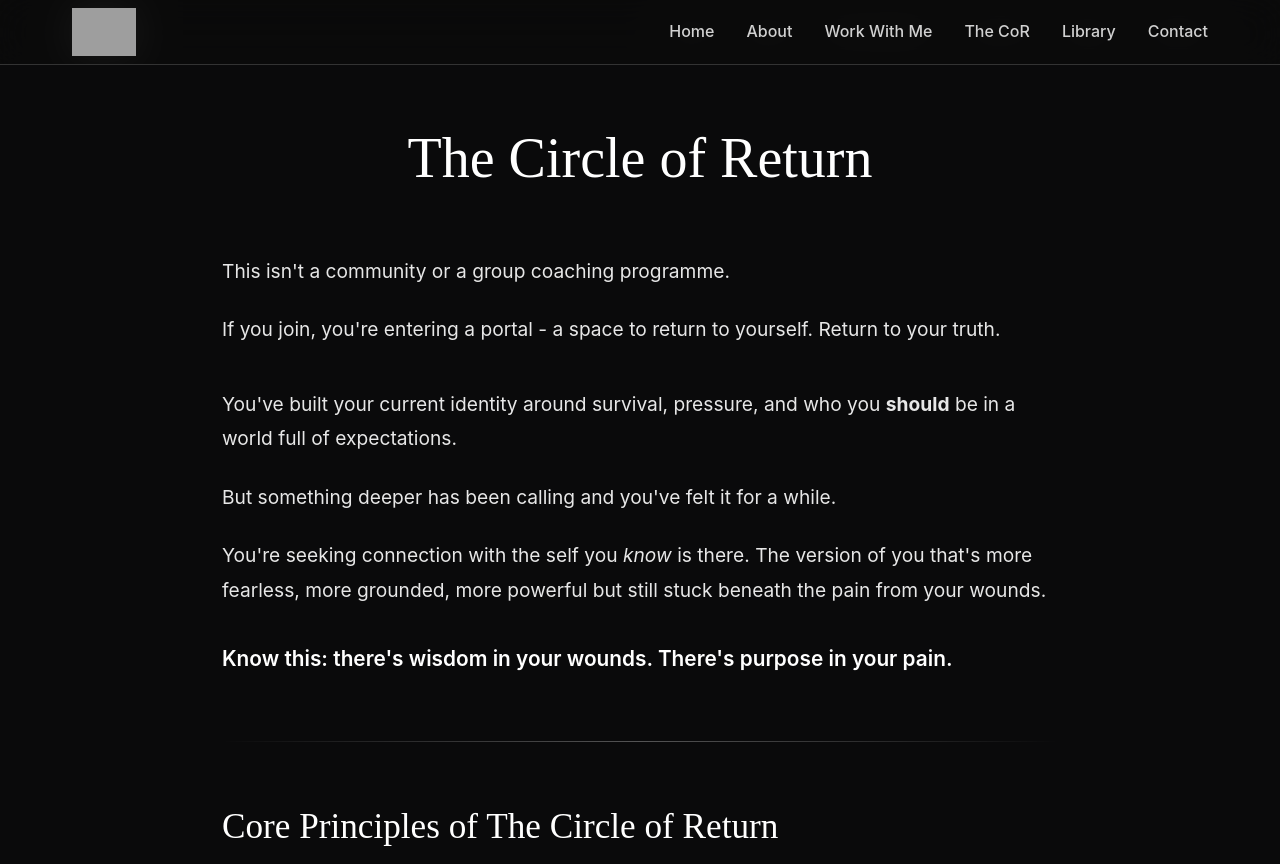
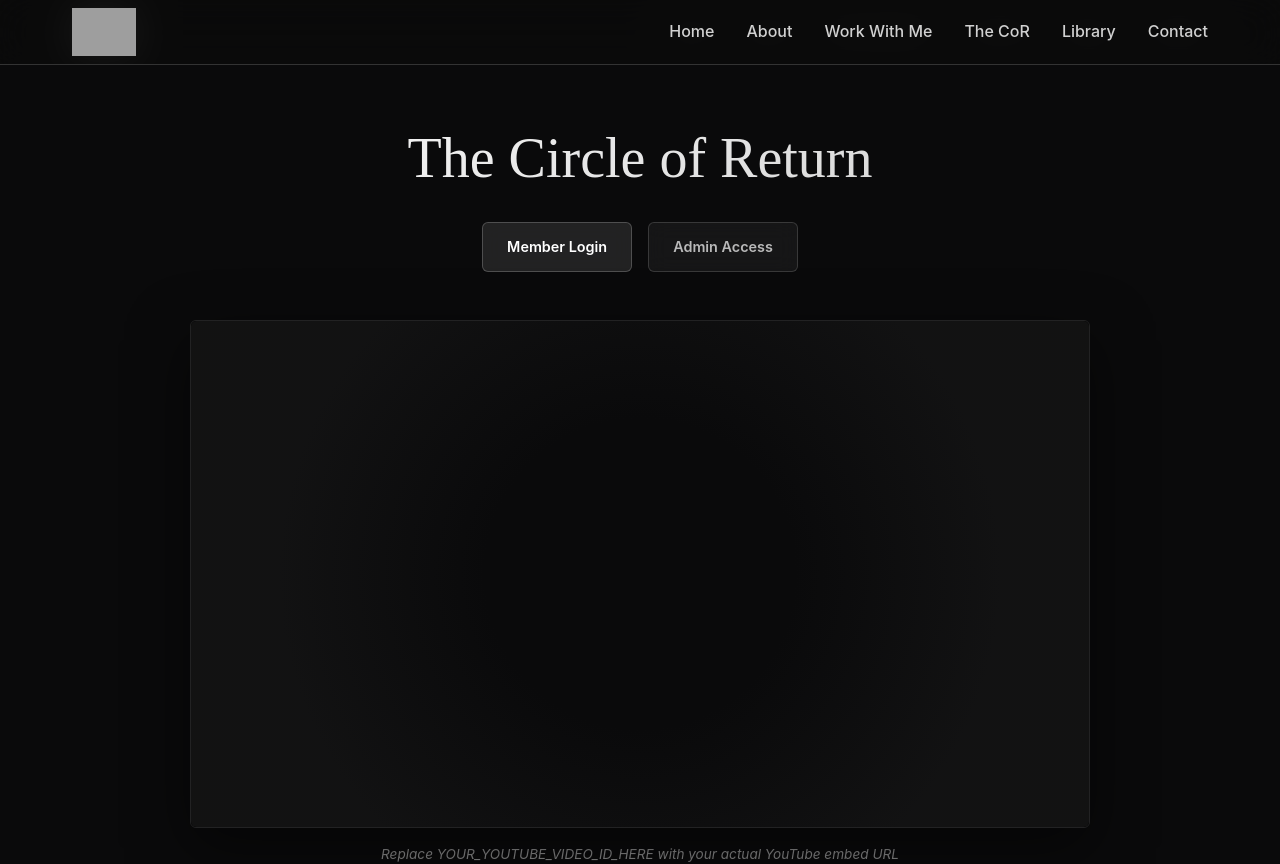
Before and after one commit to Your-True-North/true-north-websiteV2, a Next.js app: page /circle in a window 1280 px wide. Shown: the top 864 px of the page. Built offline with nearby package versions, Linux system fonts and the light colour scheme; grey boxes are pictures that could not be loaded.

Commit message:
Add enhanced Circle page design with video and login buttons

```diff
--- a/app/circle/page.tsx
+++ b/app/circle/page.tsx
@@ -55,30 +55,181 @@ export default function Circle() {
       <Navigation />
       <MysticalBackground />
 
-      <main className="page-container">
+      {/* Diagonal Shimmer Effect */}
+      <div style={{
+        position: 'fixed',
+        top: 0,
+        left: 0,
+        width: '100%',
+        height: '100%',
+        overflow: 'hidden',
+        pointerEvents: 'none',
+        zIndex: 1
+      }}>
+        {[...Array(3)].map((_, i) => (
+          <div
+            key={i}
+            style={{
+              position: 'absolute',
+              width: '2px',
+              height: '100%',
+              background: 'linear-gradient(180deg, transparent, rgba(255,255,255,0.15), transparent)',
+              animation: `shimmer ${8 + i * 2}s linear infinite`,
+              animationDelay: `${i * 2}s`,
+              transform: 'rotate(-45deg)',
+              transformOrigin: 'top left'
+            }}
+          />
+        ))}
+      </div>
+
+      <main className="page-container" style={{position: 'relative', zIndex: 2}}>
+        {/* Hero Section with Video */}
         <section className="section" style={{
           paddingTop: isMobile ? '6rem' : '8rem',
-          paddingBottom: '4rem'
+          paddingBottom: '2rem'
         }}>
-          <div className="container" style={{maxWidth: '900px', margin: '0 auto'}}>
+          <div className="container" style={{maxWidth: '1200px', margin: '0 auto'}}>
 
-            <div style={{textAlign: 'center', marginBottom: '4rem'}}>
+            <div style={{textAlign: 'center', marginBottom: '3rem'}}>
               <h1 style={{
                 fontSize: isMobile ? '2.5rem' : '3.5rem',
                 marginBottom: '2rem',
                 color: '#ffffff',
                 fontWeight: '700',
-                lineHeight: '1.1'
+                lineHeight: '1.1',
+                background: 'linear-gradient(135deg, #ffffff 0%, rgba(255,255,255,0.8) 100%)',
+                WebkitBackgroundClip: 'text',
+                WebkitTextFillColor: 'transparent',
+                backgroundClip: 'text'
               }}>
                 The Circle of Return
               </h1>
+
+              {/* Login Buttons */}
+              <div style={{
+                display: 'flex',
+                gap: '1rem',
+                justifyContent: 'center',
+                marginBottom: '3rem',
+                flexWrap: 'wrap'
+              }}>
+                <a
+                  href="/auth/login"
+                  style={{
+                    padding: '0.8rem 1.5rem',
+                    background: 'rgba(255, 255, 255, 0.1)',
+                    backdropFilter: 'blur(10px)',
+                    border: '1px solid rgba(255, 255, 255, 0.2)',
+                    color: '#ffffff',
+                    textDecoration: 'none',
+                    borderRadius: '6px',
+                    fontSize: '0.9rem',
+                    fontWeight: '600',
+                    transition: 'all 0.3s ease'
+                  }}
+                  onMouseEnter={(e) => {
+                    e.currentTarget.style.background = 'rgba(255, 255, 255, 0.15)'
+                    e.currentTarget.style.borderColor = 'rgba(255, 255, 255, 0.3)'
+                  }}
+                  onMouseLeave={(e) => {
+                    e.currentTarget.style.background = 'rgba(255, 255, 255, 0.1)'
+                    e.currentTarget.style.borderColor = 'rgba(255, 255, 255, 0.2)'
+                  }}
+                >
+                  Member Login
+                </a>
+                <a
+                  href="/admin"
+                  style={{
+                    padding: '0.8rem 1.5rem',
+                    background: 'rgba(255, 255, 255, 0.05)',
+                    backdropFilter: 'blur(10px)',
+                    border: '1px solid rgba(255, 255, 255, 0.15)',
+                    color: 'rgba(255, 255, 255, 0.7)',
+                    textDecoration: 'none',
+                    borderRadius: '6px',
+                    fontSize: '0.9rem',
+                    fontWeight: '600',
+                    transition: 'all 0.3s ease'
+                  }}
+                  onMouseEnter={(e) => {
+                    e.currentTarget.style.background = 'rgba(255, 255, 255, 0.1)'
+                    e.currentTarget.style.color = '#ffffff'
+                  }}
+                  onMouseLeave={(e) => {
+                    e.currentTarget.style.background = 'rgba(255, 255, 255, 0.05)'
+                    e.currentTarget.style.color = 'rgba(255, 255, 255, 0.7)'
+                  }}
+                >
+                  Admin Access
+                </a>
+              </div>
+
+              {/* YouTube Video Embed */}
+              <div style={{
+                marginBottom: '3rem',
+                maxWidth: '900px',
+                margin: '0 auto 3rem auto'
+              }}>
+                <div style={{
+                  position: 'relative',
+                  paddingBottom: '56.25%',
+                  height: 0,
+                  overflow: 'hidden',
+                  borderRadius: '6px',
+                  boxShadow: '0 20px 60px rgba(0, 0, 0, 0.5)',
+                  border: '1px solid rgba(255, 255, 255, 0.1)'
+                }}>
+                  {/* Charcoal Grey Overlay */}
+                  <div style={{
+                    position: 'absolute',
+                    top: 0,
+                    left: 0,
+                    right: 0,
+                    bottom: 0,
+                    background: 'radial-gradient(circle at center, transparent 30%, rgba(30, 30, 30, 0.4) 70%, rgba(20, 20, 20, 0.8) 100%)',
+                    pointerEvents: 'none',
+                    zIndex: 1,
+                    borderRadius: '6px'
+                  }} />
+
+                  <iframe
+                    src="YOUR_YOUTUBE_VIDEO_ID_HERE"
+                    title="Circle of Return Introduction"
+                    style={{
+                      position: 'absolute',
+                      top: 0,
+                      left: 0,
+                      width: '100%',
+                      height: '100%',
+                      border: 'none'
+                    }}
+                    allow="accelerometer; autoplay; clipboard-write; encrypted-media; gyroscope; picture-in-picture"
+                    allowFullScreen
+                  />
+                </div>
+                <p style={{
+                  fontSize: '0.85rem',
+                  color: 'rgba(255, 255, 255, 0.5)',
+                  marginTop: '1rem',
+                  fontStyle: 'italic'
+                }}>
+                  Replace YOUR_YOUTUBE_VIDEO_ID_HERE with your actual YouTube embed URL
+                </p>
+              </div>
             </div>
 
             <div style={{
               fontSize: isMobile ? '1.1rem' : '1.2rem',
               lineHeight: '1.8',
               color: 'rgba(255, 255, 255, 0.9)',
-              marginBottom: '4rem'
+              marginBottom: '4rem',
+              padding: isMobile ? '2rem' : '3rem',
+              background: 'linear-gradient(135deg, rgba(255, 255, 255, 0.05) 0%, rgba(255, 255, 255, 0.02) 100%)',
+              borderRadius: '6px',
+              backdropFilter: 'blur(20px)',
+              border: '1px solid rgba(255, 255, 255, 0.1)'
             }}>
               <p style={{marginBottom: '1.5rem'}}>
                 This isn't a community or a group coaching programme.
@@ -103,7 +254,11 @@ export default function Circle() {
                 fontWeight: '600',
                 color: '#ffffff',
                 fontSize: isMobile ? '1.2rem' : '1.3rem',
-                marginTop: '2rem'
+                marginTop: '2rem',
+                background: 'linear-gradient(135deg, #ffffff 0%, rgba(255,255,255,0.9) 100%)',
+                WebkitBackgroundClip: 'text',
+                WebkitTextFillColor: 'transparent',
+                backgroundClip: 'text'
               }}>
                 Know this: there's wisdom in your wounds. There's purpose in your pain.
               </p>
@@ -160,7 +315,17 @@ export default function Circle() {
                     padding: '1.5rem',
                     background: 'rgba(255, 255, 255, 0.03)',
                     borderLeft: '3px solid rgba(255, 255, 255, 0.4)',
-                    borderRadius: '6px'
+                    borderRadius: '6px',
+                    backdropFilter: 'blur(10px)',
+                    transition: 'all 0.3s ease'
+                  }}
+                  onMouseEnter={(e) => {
+                    e.currentTarget.style.background = 'rgba(255, 255, 255, 0.06)'
+                    e.currentTarget.style.borderLeftColor = 'rgba(255, 255, 255, 0.6)'
+                  }}
+                  onMouseLeave={(e) => {
+                    e.currentTarget.style.background = 'rgba(255, 255, 255, 0.03)'
+                    e.currentTarget.style.borderLeftColor = 'rgba(255, 255, 255, 0.4)'
                   }}>
                     <h3 style={{
                       fontSize: isMobile ? '1.1rem' : '1.2rem',
@@ -342,7 +507,8 @@ export default function Circle() {
               padding: isMobile ? '2.5rem 1.5rem' : '3rem 2rem',
               background: 'linear-gradient(135deg, rgba(255, 255, 255, 0.08) 0%, rgba(255, 255, 255, 0.03) 100%)',
               borderRadius: '6px',
-              border: '1px solid rgba(255, 255, 255, 0.15)'
+              border: '1px solid rgba(255, 255, 255, 0.15)',
+              backdropFilter: 'blur(20px)'
             }}>
               <h2 style={{
                 fontSize: isMobile ? '1.6rem' : '2rem',
@@ -466,6 +632,15 @@ export default function Circle() {
       <Footer />
 
       <style jsx>{`
+        @keyframes shimmer {
+          0% {
+            left: -100%;
+          }
+          100% {
+            left: 200%;
+          }
+        }
+
         @keyframes fadeInUp {
           from {
             opacity: 0;
```
